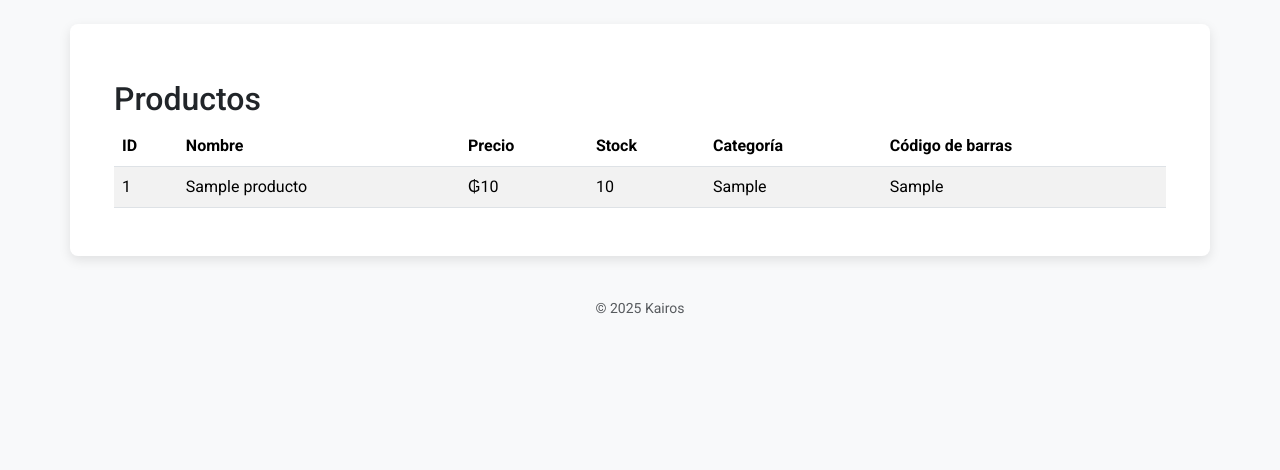
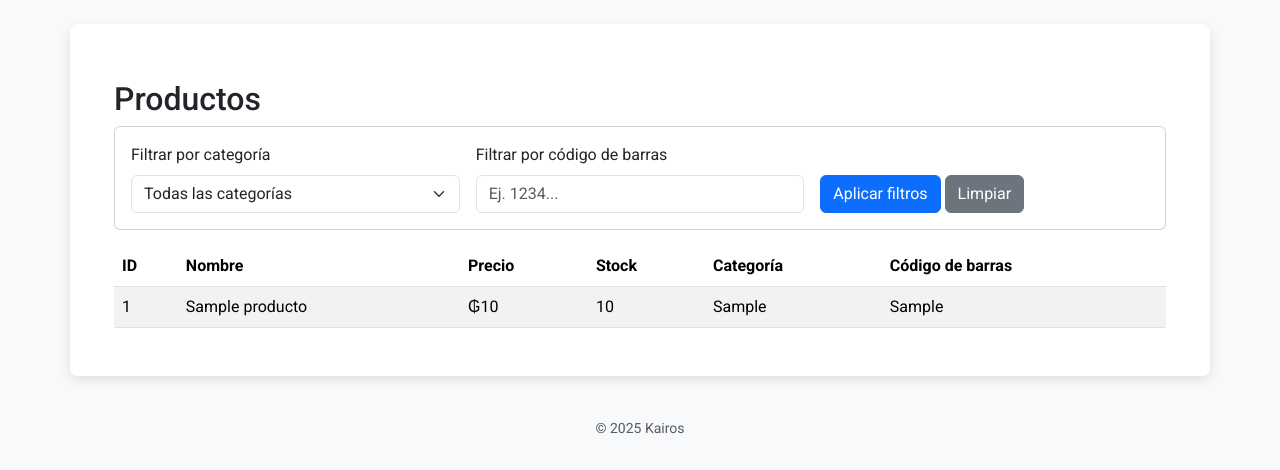
Before and after one commit to ortiz-ivan/kairos, a Flask app: page /productos/ in a window 1280 px wide. Shown: the part 56-526 px from the top of the page. Run offline with Flask 3, Linux system fonts and the light colour scheme; the visitor is signed in with stand-in values (Sample User, id 1); data comes from the database, SQL or seed files in the repository; tables that the repository leaves empty hold one stand-in row (values such as "Sample post").

Commit message:
Agregado inputs de filtros por categoria y codigo de barras en vista de productos

```diff
--- a/routes/productos_routes.py
+++ b/routes/productos_routes.py
@@ -40,7 +40,37 @@ def roles_requeridos(*roles):
 @productos_bp.route("/")
 @login_required
 def productos_list():
-    return render_template("productos.html", productos=obtener_productos())
+    productos = obtener_productos()
+
+    # Filtrar por categoría si se proporciona en query string
+    categoria_filtro = request.args.get("categoria", "").strip()
+    if categoria_filtro:
+        productos = [
+            p
+            for p in productos
+            if p["categoria"] and categoria_filtro.lower() in p["categoria"].lower()
+        ]
+
+    # Filtrar por código de barras si se proporciona en query string
+    codigo_filtro = request.args.get("codigo", "").strip()
+    if codigo_filtro:
+        productos = [
+            p
+            for p in productos
+            if p["codigo_barras"]
+            and codigo_filtro.lower() in p["codigo_barras"].lower()
+        ]
+
+    # Obtener lista de categorías únicas para el select
+    categorias = sorted({p["categoria"] for p in obtener_productos() if p["categoria"]})
+
+    return render_template(
+        "productos.html",
+        productos=productos,
+        categorias=categorias,
+        categoria_filtro=categoria_filtro,
+        codigo_filtro=codigo_filtro,
+    )
 
 
 @productos_bp.route("/agregar", methods=["GET", "POST"])
--- a/templates/productos.html
+++ b/templates/productos.html
@@ -2,6 +2,32 @@
 {% block content %}
 <div class="container mt-4">
     <h2>Productos</h2>
+
+    <!-- Filtros -->
+    <div class="card mb-3">
+        <div class="card-body">
+            <form method="GET" class="row g-3 align-items-end">
+                <div class="col-md-4">
+                    <label for="categoria" class="form-label">Filtrar por categoría</label>
+                    <select id="categoria" name="categoria" class="form-select">
+                        <option value="">Todas las categorías</option>
+                        {% for cat in categorias %}
+                        <option value="{{ cat }}" {% if categoria_filtro == cat %}selected{% endif %}>{{ cat }}</option>
+                        {% endfor %}
+                    </select>
+                </div>
+                <div class="col-md-4">
+                    <label for="codigo" class="form-label">Filtrar por código de barras</label>
+                    <input type="text" id="codigo" name="codigo" class="form-control" placeholder="Ej. 1234..." value="{{ codigo_filtro }}">
+                </div>
+                <div class="col-md-4">
+                    <button type="submit" class="btn btn-primary">Aplicar filtros</button>
+                    <a href="{{ url_for('productos.productos_list') }}" class="btn btn-secondary">Limpiar</a>
+                </div>
+            </form>
+        </div>
+    </div>
+
     <table class="table table-striped">
         <thead>
             <tr>
```
